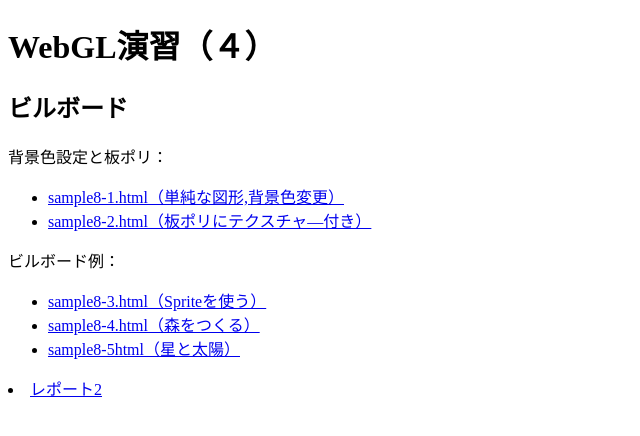
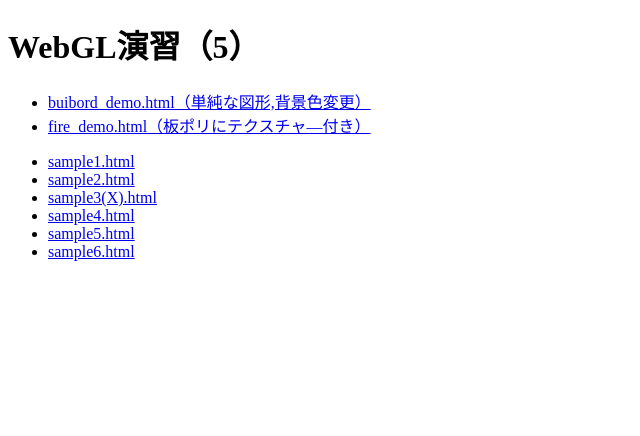
Before and after one commit to KawaguchiReiji/11kaime, a plain HTML site: page index.html in a window 1280 px wide. Shown: the whole page, without its empty margins (0-640 px from the left). Drawn offline with Linux system fonts and the light colour scheme.

Commit message:
Update index.html

```diff
--- a/index.html
+++ b/index.html
@@ -2,24 +2,24 @@
 <html lang="ja">
 <head>
     <meta charset="UTF-8">
-    <title>WebGL(4)</title>
+    <title>WebGL(5)</title>
 </head>
 <body>
-    <h1>WebGL演習（４）</h1>
-    <h2>ビルボード</h2>
+    <h1>WebGL演習（5）</h1>
     <p>
-        背景色設定と板ポリ：
+
         <ul>
-            <li><a href="sample8-1.html">sample8-1.html（単純な図形,背景色変更）</a></li>
-            <li><a href="sample8-2.html">sample8-2.html（板ポリにテクスチャ―付き）</a></li>
+            <li><a href="buibord_demo.html">buibord_demo.html（単純な図形,背景色変更）</a></li>
+            <li><a href="fire_demo.html">fire_demo.html（板ポリにテクスチャ―付き）</a></li>
         </ul>
-        ビルボード例：
         <ul>
-            <li><a href="sample8-3.html">sample8-3.html（Spriteを使う）</a></li>
-            <li><a href="sample8-4.html">sample8-4.html（森をつくる）</a></li>
-            <li><a href="sample8-5.html">sample8-5html（星と太陽）</a></li>
+            <li><a href="sample1.html">sample1.html</a></li>
+            <li><a href="sample2.html">sample2.html</a></li>
+            <li><a href="sample3(X).html">sample3(X).html</a></li>
+            <li><a href="sample4.html">sample4.html</a></li>
+            <li><a href="sample5.html">sample5.html</a></li>
+            <li><a href="sample6.html">sample6.html</a></li>
         </ul>
-        <li><a href="repo-to2.html">レポート2</a></li>
     </p>
 </body>
 </html>
```
